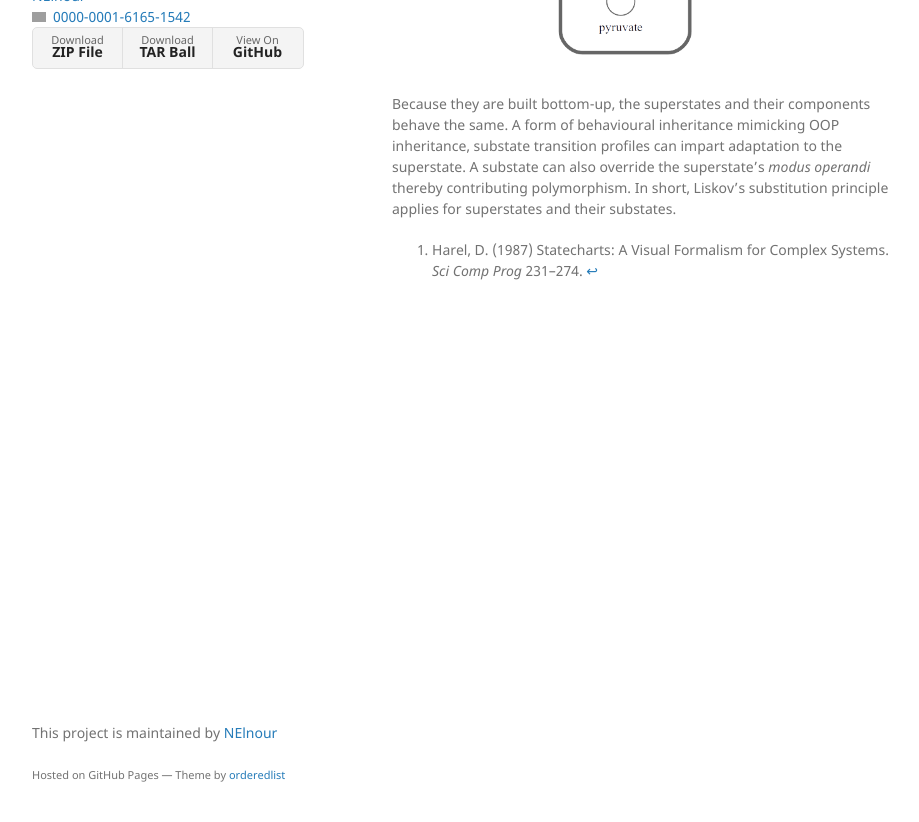
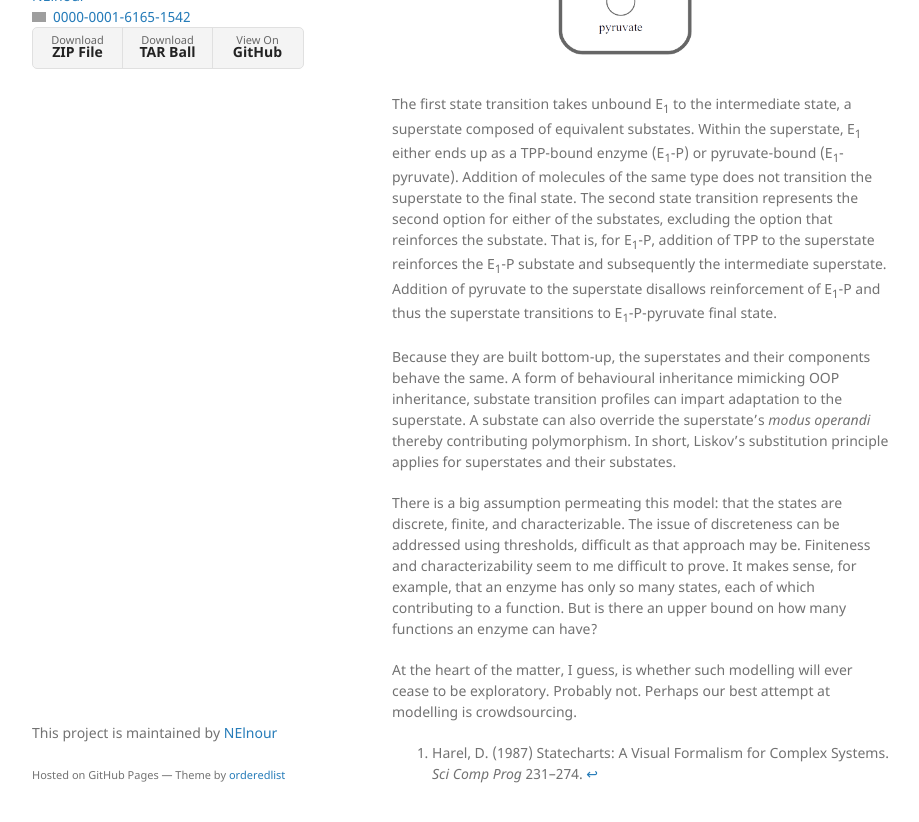
Before and after one commit to NElnour/bioinformed.github.io, a Jekyll site: the page built from hfsa.md, in a window 1280 px wide and 1400 px high, scrolled down 905 px. Shown: the part 546-1368 px from the top of the window, without its empty margins (178-1097 px from the left). Built offline with Jekyll 4.4.1, drawn with Linux system fonts in a browser that asks for light colours; grey boxes are pictures that could not be loaded.

Commit message:
hfsm post

```diff
--- a/hfsa.md
+++ b/hfsa.md
@@ -26,7 +26,14 @@ In the above FSA, TPP is thiamine pyrophosphate. The FSA does not distinguish be
 It's clear how one can simplify the above automaton provided the order of binding does not matter. For example,
 ![pyDehydro](/imgs/hfsm.png)
 
+The first state transition takes unbound E<sub>1</sub> to the intermediate state, a superstate composed of equivalent substates. Within the superstate, E<sub>1</sub> either ends up as a TPP-bound enzyme (E<sub>1</sub>-P) or pyruvate-bound (E<sub>1</sub>-pyruvate). Addition of molecules of the same type does not transition the superstate to the final state. The second state transition represents the second option for either of the substates, excluding the option that reinforces the substate. That is, for E<sub>1</sub>-P, addition of TPP to the superstate reinforces the E<sub>1</sub>-P substate and subsequently the intermediate superstate. Addition of pyruvate to the superstate disallows reinforcement of E<sub>1</sub>-P and thus the superstate transitions to E<sub>1</sub>-P-pyruvate final state.
+
 Because they are built bottom-up, the superstates and their components behave the same. A form of behavioural inheritance mimicking OOP inheritance, substate transition profiles can impart adaptation to the superstate. A substate can also override the superstate's *modus operandi* thereby contributing polymorphism. In short, Liskov's substitution principle applies for superstates and their substates.
+
+There is a big assumption permeating this model: that the states are discrete, finite, and characterizable. The issue of discreteness can be addressed using thresholds, difficult as that approach may be. Finiteness and characterizability seem to me difficult to prove. It makes sense, for example, that an enzyme has only so many states, each of which contributing to a function. But is there an upper bound on how many functions an enzyme can have?
+
+At the heart of the matter, I guess, is whether
+such modelling will ever cease to be exploratory. Probably not. Perhaps our best attempt at modelling is crowdsourcing.
 
 [^1]:
     Harel, D. (1987) Statecharts: A Visual Formalism for Complex Systems. *Sci Comp Prog* 231--274.
```
